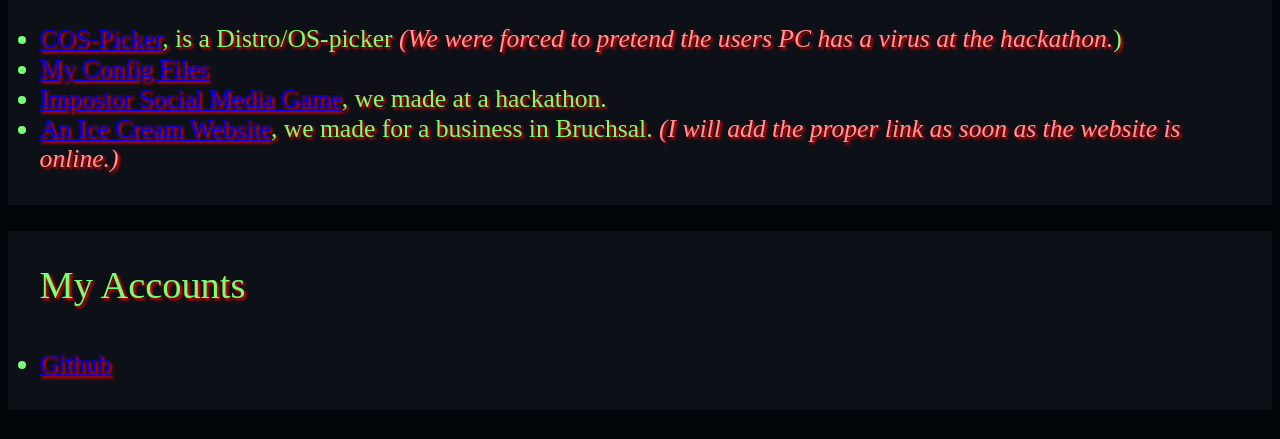
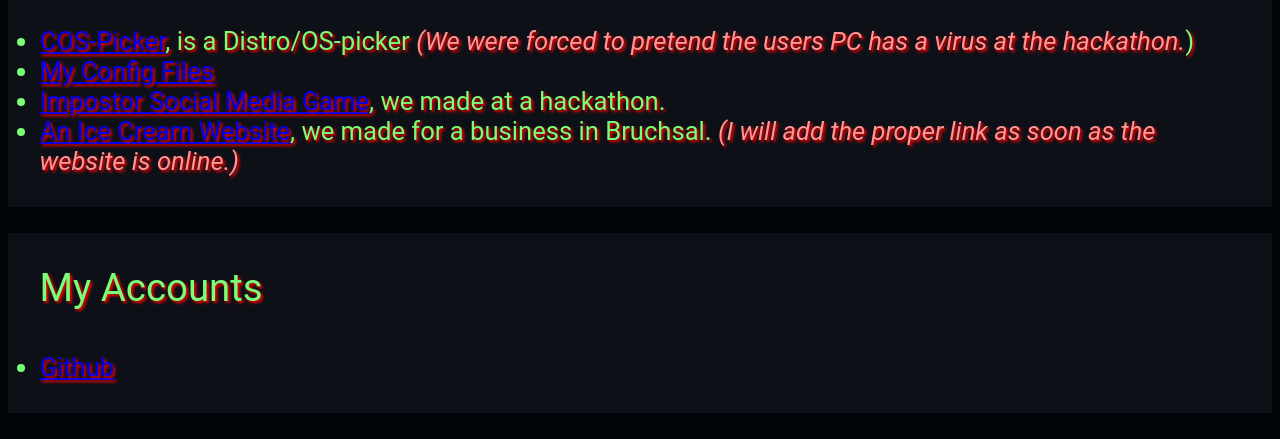
Before and after one commit to Kleefuchs/personal-homepage, a website: page index.html in a window 1280 px wide. Shown: the part 481-920 px from the top of the page. Drawn offline with Linux system fonts and the light colour scheme.

Commit message:
Changed default font

```diff
--- a/css/style.css
+++ b/css/style.css
@@ -2,6 +2,11 @@
 :root {
     --primary-color: #010409;
     --secondary-color: #0D1117;
+    --main-font: 'Roboto', sans-serif;
+}
+
+body {
+    font-family: var(--main-font);
 }
 
 i {
```
